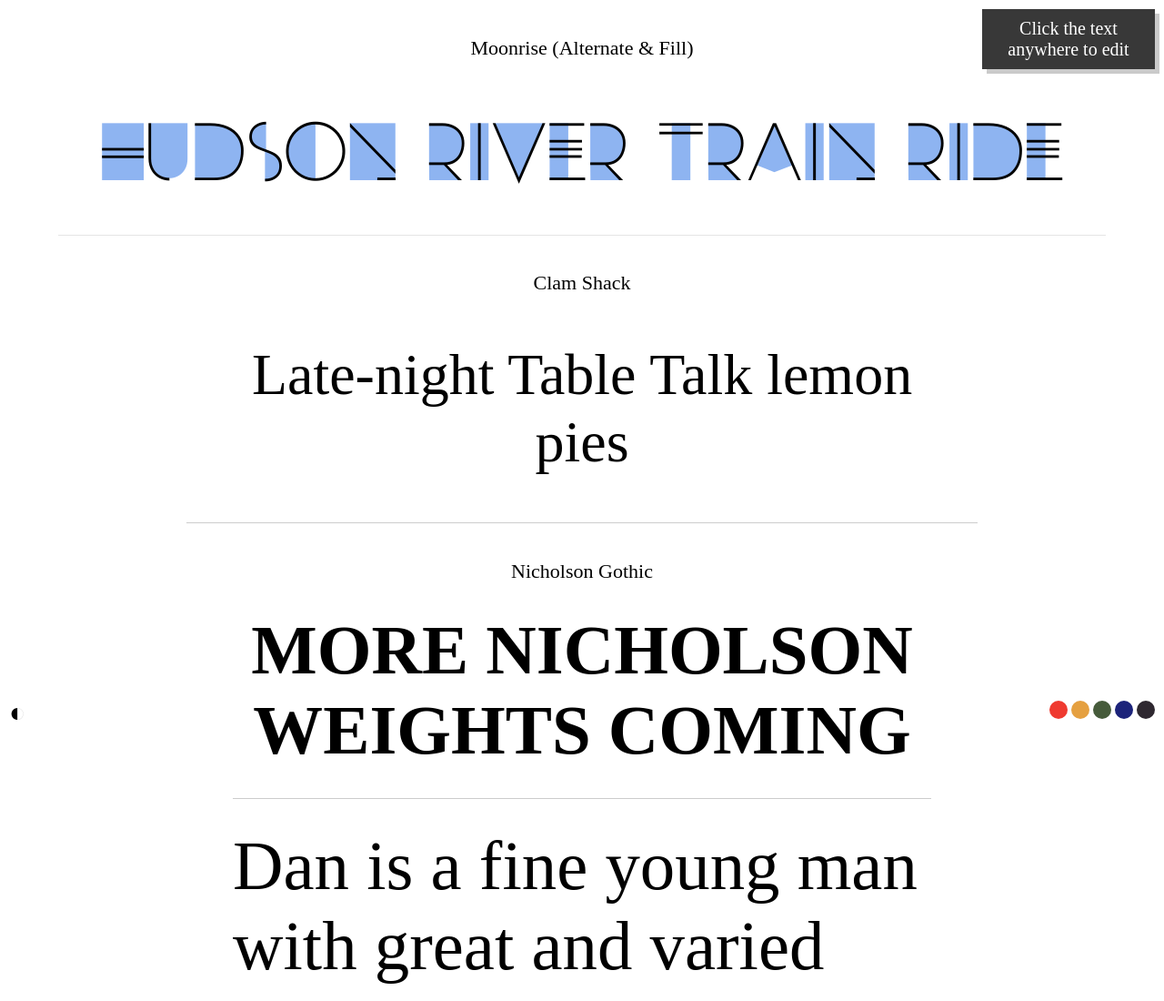
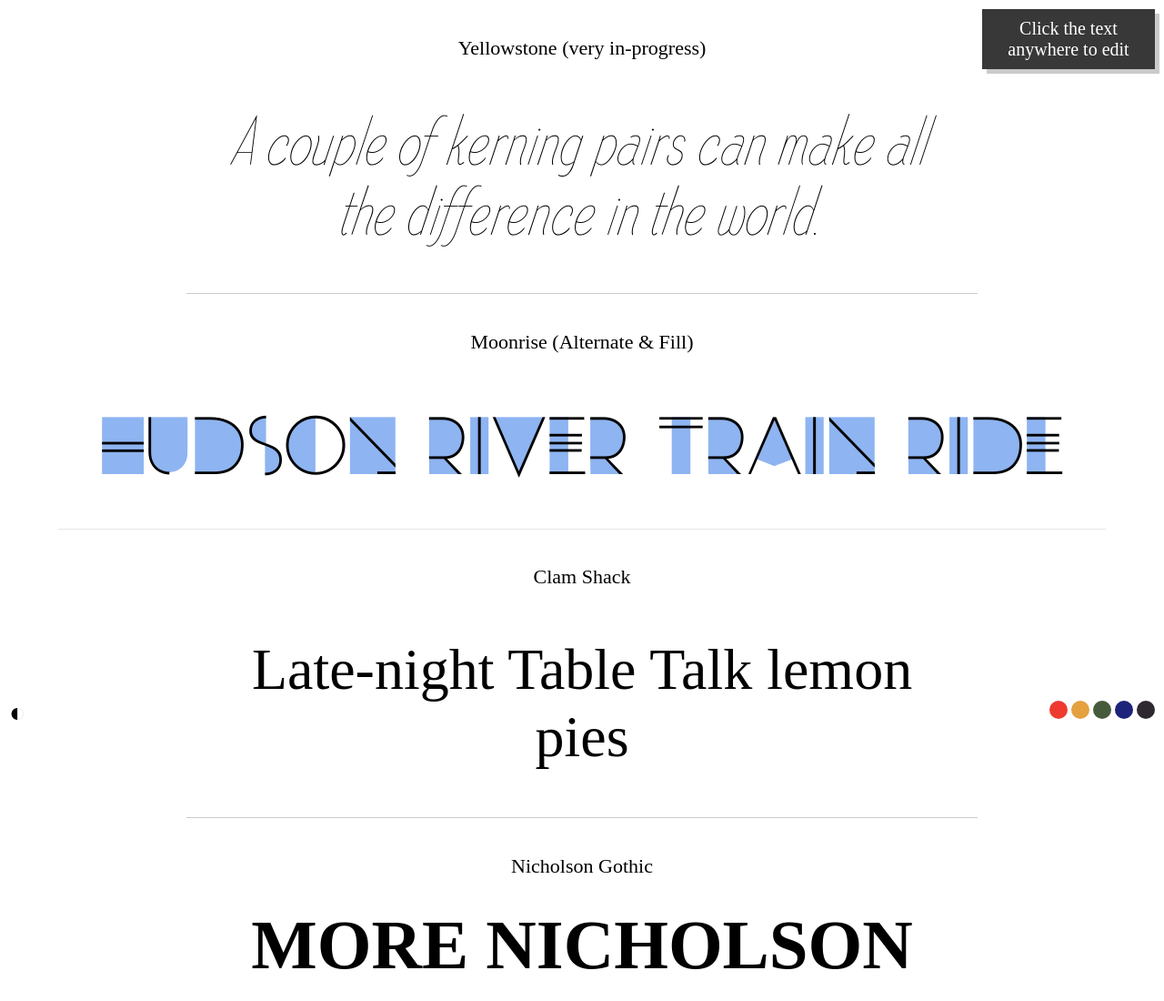
Before and after one commit to hootalex/polyfonts, a plain HTML site: page index.html in a window 1280 px wide. Shown: the top 1100 px of the page at 91% size. Drawn offline with nearby package versions, Linux system fonts and the light colour scheme; a web font is replaced by a local one.

Commit message:
Added Yellowstone

```diff
--- a/index.html
+++ b/index.html
@@ -29,6 +29,10 @@
 </ul>
 </div>
 <div class="clicktoedit">Click the text anywhere to edit</div>
+<h1 id="yellowstone">Yellowstone (very in-progress)</h1>
+<p class="yellowstone" style="text-align:center" contenteditable="true" autocorrect="off" spellcheck="false">
+A couple of kerning pairs can make all the difference in the world.
+    </p>
 <h1 id="moonrise">
   Moonrise (Alternate & Fill)
     </h1>
--- a/style.css
+++ b/style.css
@@ -1,3 +1,11 @@
+@font-face {
+  font-family: 'Yellowstone';
+src:
+       url('font/Yellowstone-Regular.woff2') format('woff2'), /* Super Modern Browsers */
+       url('font/Yellowstone-Regular.woff') format('woff'); /* Pretty Modern Browsers */
+}
+
+
 @font-face {
   font-family: 'Moonrise Fill';
 src:
@@ -234,6 +242,16 @@ font-size: 5vw;
 max-width: 70vw;
 }
 
+.yellowstone {
+font-family: "Yellowstone";
+padding: 4vw;
+outline: none;
+text-align: center;
+margin: auto;
+font-size: 5vw;
+max-width: 70vw;
+}
+
 .giles {
 font-family: "Giles";
 padding: 4vw;
```
Also changed, not shown: font/Yellowstone-Regular.woff (added), font/Yellowstone-Regular.woff2 (added).
